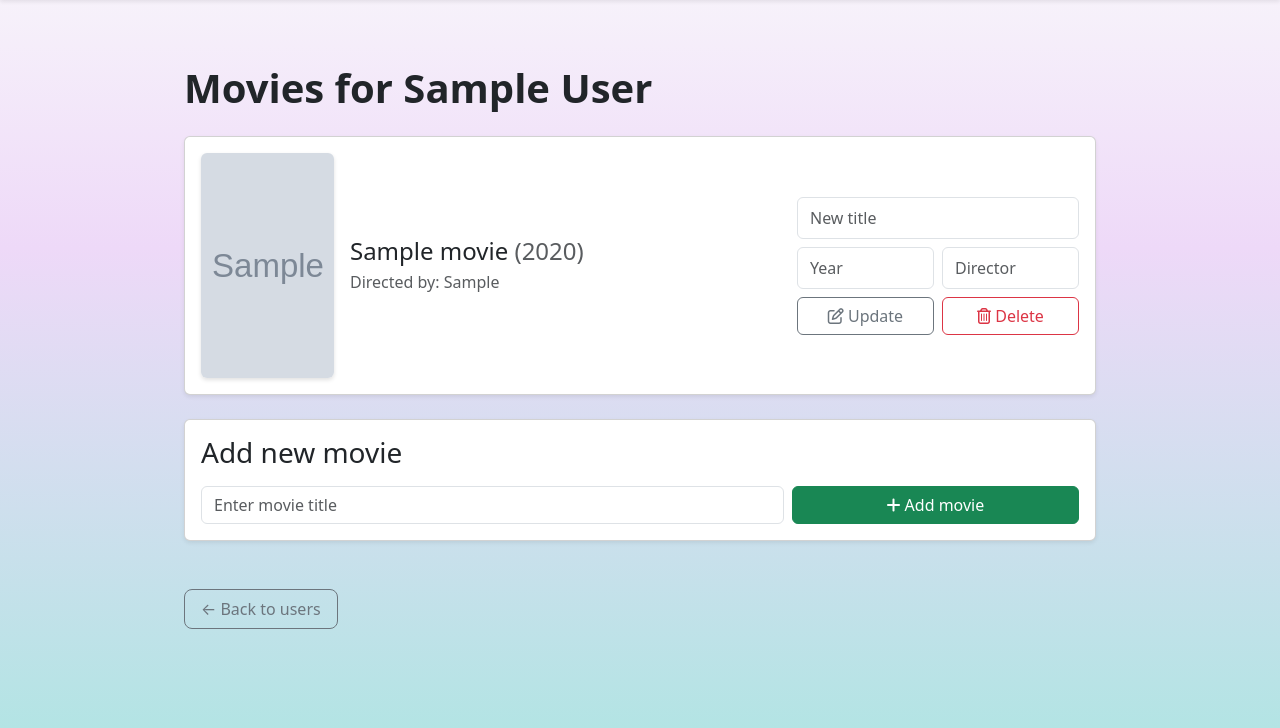
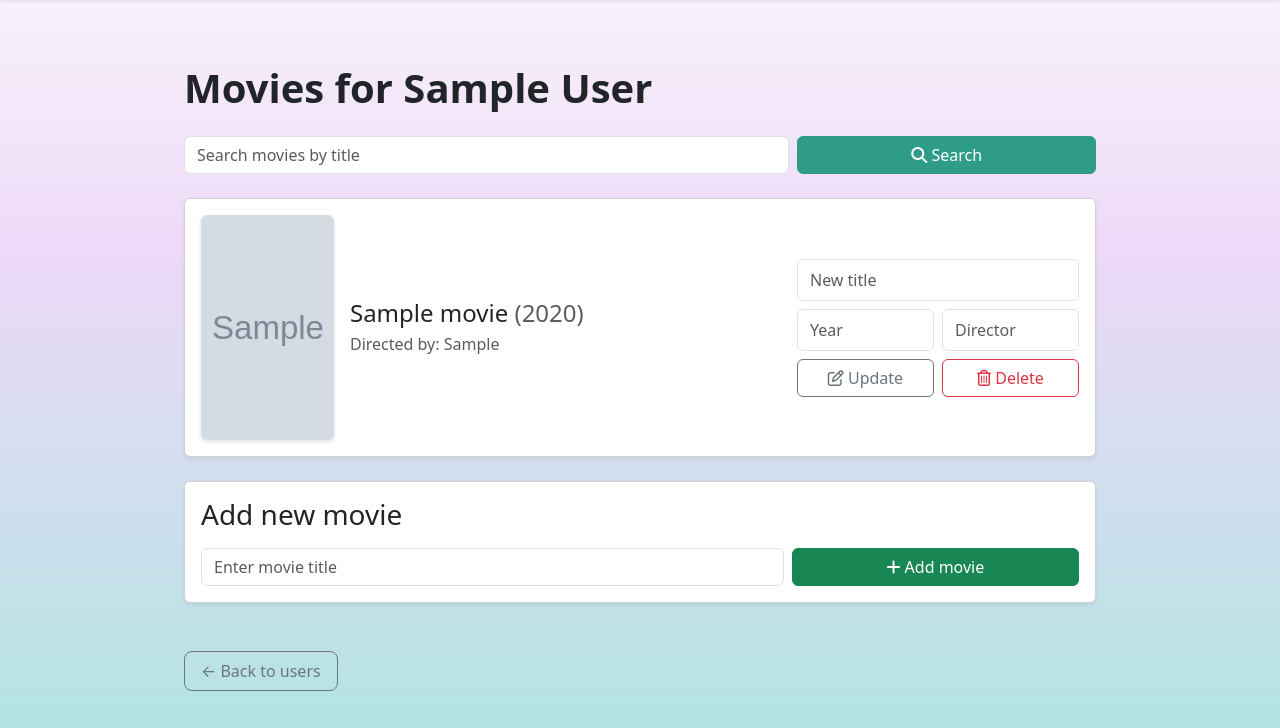
Before and after one commit to margarita-bykadorova/MoviWebApp, a Flask app: page /users/1/movies in a window 1280 px wide. Shown: the part 72-800 px from the top of the page. Run offline with Flask 3, Linux system fonts and the light colour scheme; tables that the repository leaves empty hold one stand-in row (values such as "Sample post"); grey boxes marked "Sample" are stand-in pictures.

Commit message:
Add search movie feature

```diff
--- a/app.py
+++ b/app.py
@@ -135,15 +135,20 @@ def create_user():
     return redirect(url_for('index'))
 
 
-@app.route("/users/<int:user_id>/movies", methods=["GET"])
+@app.route('/users/<int:user_id>/movies', methods=['GET'])
 def get_movies(user_id):
-    """Display the user's list of favorite movies."""
+    """Display the user’s list of favorite movies, optionally filtered by a search term."""
     user = data_manager.get_user(user_id)
     if user is None:
         abort(404)
 
-    movies = data_manager.get_movies(user_id)
-    return render_template("movies.html", user=user, movies=movies)
+    search_term = request.args.get("q", "").strip()
+    movies = data_manager.get_movies(
+        user_id,
+        search=search_term if search_term else None
+    )
+
+    return render_template("movies.html", user=user, movies=movies, search=search_term)
 
 
 @app.route("/users/<int:user_id>/movies", methods=["POST"])
--- a/data_manager.py
+++ b/data_manager.py
@@ -33,9 +33,18 @@ class DataManager:
         """Return a single user by ID, or None if not found."""
         return User.query.get(user_id)
 
-    def get_movies(self, user_id):
-        """Return a list of all movies belonging to a specific user."""
-        return Movie.query.filter_by(user_id=user_id).all()
+    def get_movies(self, user_id, search=None):
+        """
+        Return a list of all movies belonging to a specific user.
+
+        If 'search' is provided, filter movies by title (case-insensitive).
+        """
+        query = Movie.query.filter_by(user_id=user_id)
+
+        if search:
+            query = query.filter(Movie.name.ilike(f"%{search}%"))
+
+        return query.all()
 
     def add_movie(self, movie):
         """
--- a/templates/movies.html
+++ b/templates/movies.html
@@ -4,6 +4,24 @@
 <div class="container mt-4">
 
     <h1 class="mb-4">Movies for {{ user.name }}</h1>
+
+    <!-- Search form -->
+    <form method="get"
+          action="{{ url_for('get_movies', user_id=user.id) }}"
+          class="row g-2 mb-4">
+        <div class="col-md-8">
+            <input type="text"
+                   name="q"
+                   class="form-control"
+                   placeholder="Search movies by title"
+                   value="{{ search or '' }}">
+        </div>
+        <div class="col-md-4">
+            <button type="submit" class="btn btn-primary w-100">
+                <i class="fa-solid fa-magnifying-glass"></i> Search
+            </button>
+        </div>
+    </form>
 
     {% for movie in movies %}
     <div class="card mb-4 p-3 shadow-sm">
@@ -125,7 +143,11 @@
     {% endfor %}
 
     {% if movies|length == 0 %}
-        <p class="text-muted">No movies yet. Add one below!</p>
+        {% if search %}
+            <p class="text-muted">No movies found for "{{ search }}".</p>
+        {% else %}
+            <p class="text-muted">No movies yet. Add one below!</p>
+        {% endif %}
     {% endif %}
 
     <!-- Add Movie Section -->
```
